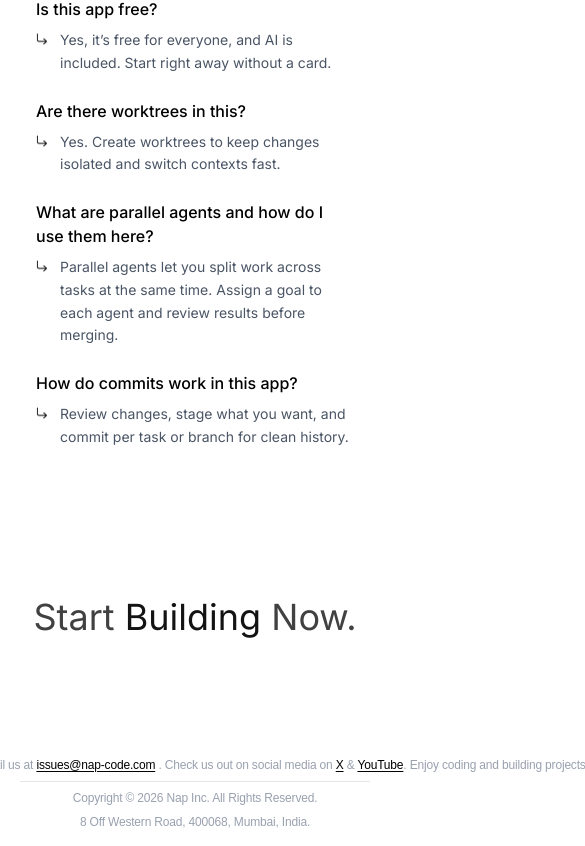
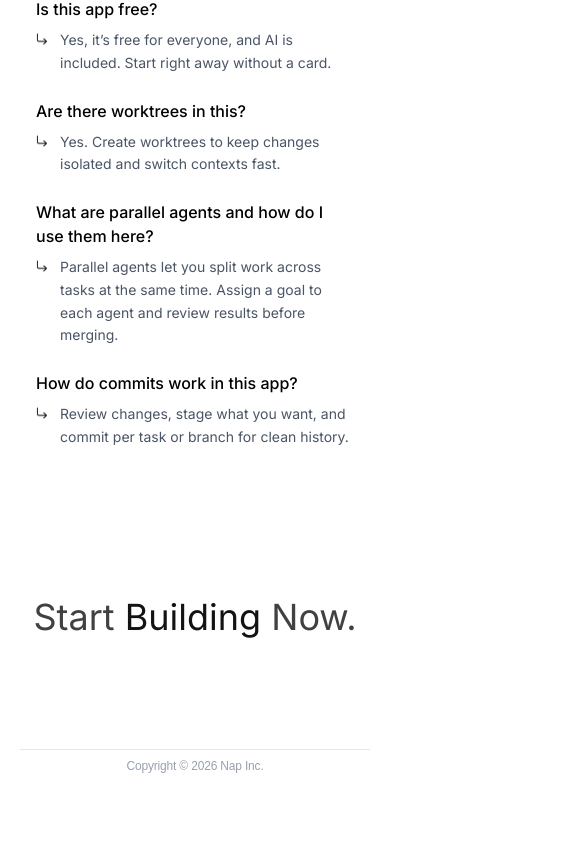
Before and after one commit to farzeenilyaszargar/nap-ide, a Next.js app: page / in a window 390 px wide. Shown: the part 2461-3307 px from the top of the page, 585 px wide, since content can reach past the window. After the commit the page ends 3251 px from the top, so only its background shows below. Built offline with nearby package versions, Linux system fonts and the light colour scheme; a web font is replaced by a local one.

Commit message:
Show only copyright on mobile footer

```diff
--- a/components/footer.tsx
+++ b/components/footer.tsx
@@ -9,7 +9,7 @@ const wixMadeforText = Wix_Madefor_Text({
 export default function Footer() {
     return (
         <footer className={`w-full px-5 py-2 text-gray-300 sm:px-5 lg:px-10 tracking-[-0.015em] text-xs ${wixMadeforText.className} flex flex-col items-center justify-center`}>
-            <div className="mx-auto flex w-full max-w-5xl flex-col items-center whitespace-nowrap justify-center gap-2 text-xs text-gray-400 py-2 text-center tracking-[-0.015em]">
+            <div className="mx-auto hidden w-full max-w-5xl flex-col items-center whitespace-nowrap justify-center gap-2 text-xs text-gray-400 py-2 text-center tracking-[-0.015em] sm:flex">
                 <p className="text-center">
                     For anything specific about Nap or any other issues, email us at{" "}
                     <a className="underline underline-offset-2 text-black hover:text-gray-500" href="mailto:issues@nap-code.com">issues@nap-code.com</a>
@@ -21,7 +21,7 @@ export default function Footer() {
                 </p>
             </div>
             <div className="mx-auto flex w-full max-w-5xl flex-col items-center justify-between gap-2 text-xs text-gray-400 sm:flex-row border-t border-gray-200 py-2 tracking-[-0.015em]">
-                <span className="whitespace-nowrap">Copyright © 2026 Nap Inc. All Rights Reserved.</span>
+                <span className="whitespace-nowrap">Copyright © 2026 Nap Inc.</span>
                 <div className="hidden flex-wrap items-center justify-center gap-2 sm:flex sm:justify-end">
                     <Link className="whitespace-nowrap transition-colors hover:text-black" href="/download">Download</Link>
                     <span className="inline-flex items-center leading-none ">|</span>
@@ -32,7 +32,7 @@ export default function Footer() {
                     <span className="inline-flex items-center leading-none ">|</span>
                     <Link className="whitespace-nowrap transition-colors hover:text-black" href="/data-usage">Data Usage</Link>
                 </div>
-                <span>8 Off Western Road, 400068, Mumbai, India.</span>
+                <span className="hidden sm:inline">8 Off Western Road, 400068, Mumbai, India.</span>
             </div>
         </footer>
     );
```
